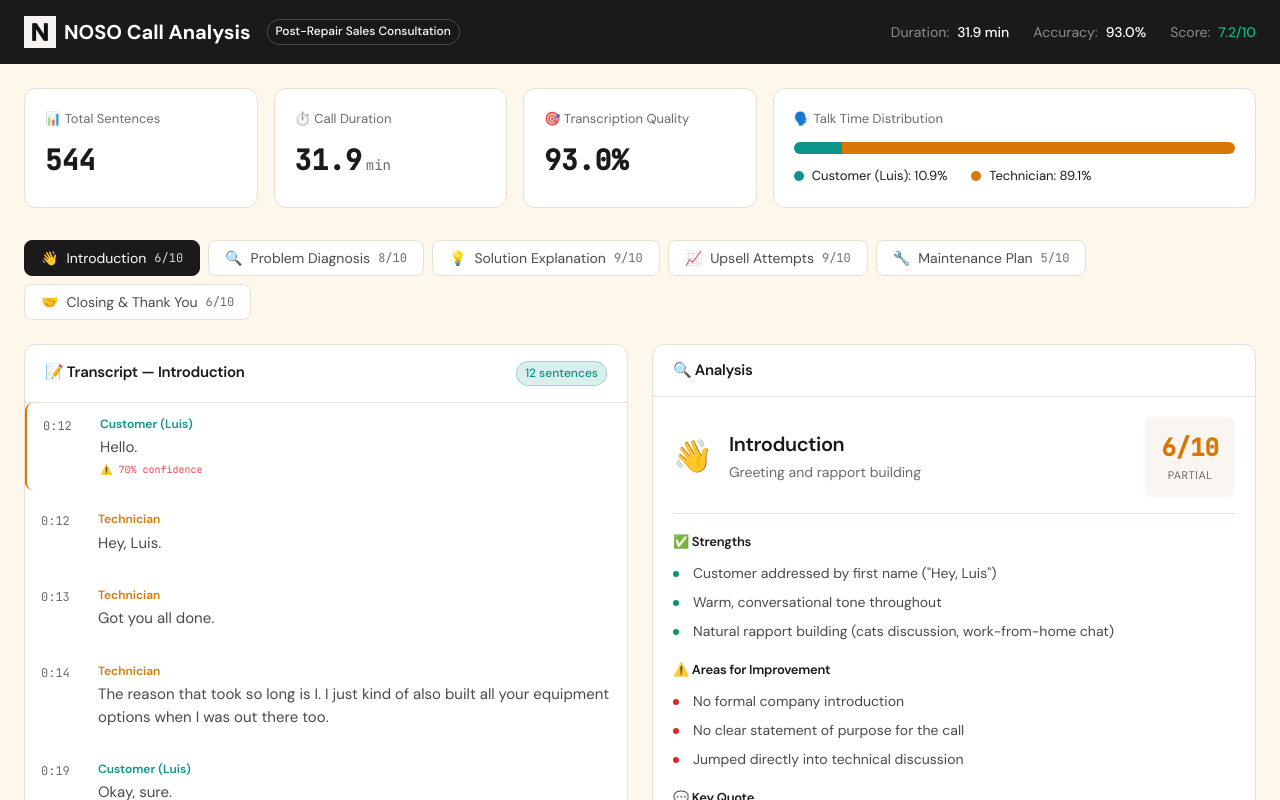
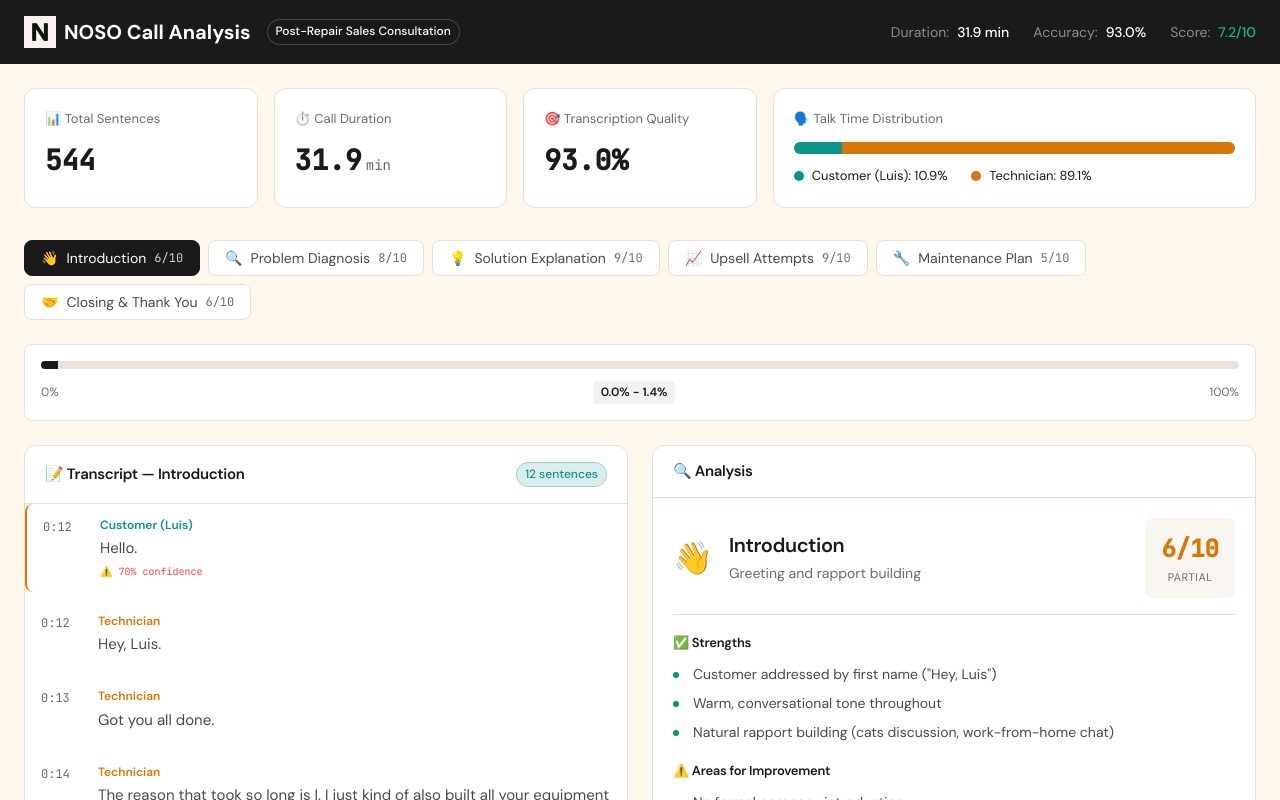
Before and after one commit to javier-la200426/NOSO, a React (Vite) app: page / in a window 1280 px wide. Shown: the top 800 px of the page. Built offline with nearby package versions, Linux system fonts and the light colour scheme.

Commit message:
added progress bar:

```diff
--- a/src/App.css
+++ b/src/App.css
@@ -332,6 +332,64 @@
   font-family: var(--font-mono);
   font-size: 0.75rem;
   opacity: 0.8;
+}
+
+/* Timeline Progress Bar */
+.timeline-container {
+  margin-bottom: var(--space-6);
+  padding: var(--space-4);
+  background: var(--bg-secondary);
+  border-radius: var(--radius-md);
+  border: 1px solid var(--border-subtle);
+}
+
+.timeline-bar {
+  position: relative;
+  height: 8px;
+  background: var(--bg-tertiary);
+  border-radius: 4px;
+  margin-bottom: var(--space-3);
+  overflow: hidden;
+}
+
+.timeline-segment {
+  position: absolute;
+  height: 100%;
+  cursor: pointer;
+  transition: all 0.2s ease;
+}
+
+.timeline-segment-fill {
+  width: 100%;
+  height: 100%;
+  background: var(--border-default);
+  opacity: 0.4;
+  transition: all 0.2s ease;
+}
+
+.timeline-segment:hover .timeline-segment-fill {
+  opacity: 0.6;
+}
+
+.timeline-segment.active .timeline-segment-fill {
+  background: var(--header-bg);
+  opacity: 1;
+}
+
+.timeline-label {
+  display: flex;
+  justify-content: space-between;
+  align-items: center;
+  font-size: 0.75rem;
+  color: var(--text-tertiary);
+}
+
+.timeline-current {
+  font-weight: 600;
+  color: var(--header-bg);
+  background: rgba(0, 0, 0, 0.05);
+  padding: 2px 8px;
+  border-radius: 4px;
 }
 
 /* Transcript */
--- a/src/App.jsx
+++ b/src/App.jsx
@@ -162,6 +162,32 @@ function App() {
             </button>
           ))}
         </nav>
+
+        {/* Timeline Progress Bar */}
+        <div className="timeline-container">
+          <div className="timeline-bar">
+            {callStages.map((stage) => (
+              <div
+                key={stage.id}
+                className={`timeline-segment ${activeStage === stage.id ? 'active' : ''}`}
+                style={{
+                  width: `${stage.endPercent - stage.startPercent}%`,
+                  left: `${stage.startPercent}%`,
+                }}
+                onClick={() => setActiveStage(stage.id)}
+              >
+                <div className="timeline-segment-fill" />
+              </div>
+            ))}
+          </div>
+          <div className="timeline-label">
+            <span>0%</span>
+            <span className="timeline-current">
+              {currentStage?.startPercent.toFixed(1)}% - {currentStage?.endPercent.toFixed(1)}%
+            </span>
+            <span>100%</span>
+          </div>
+        </div>
 
         {/* Two Column Layout */}
         <div className="two-column">
```
